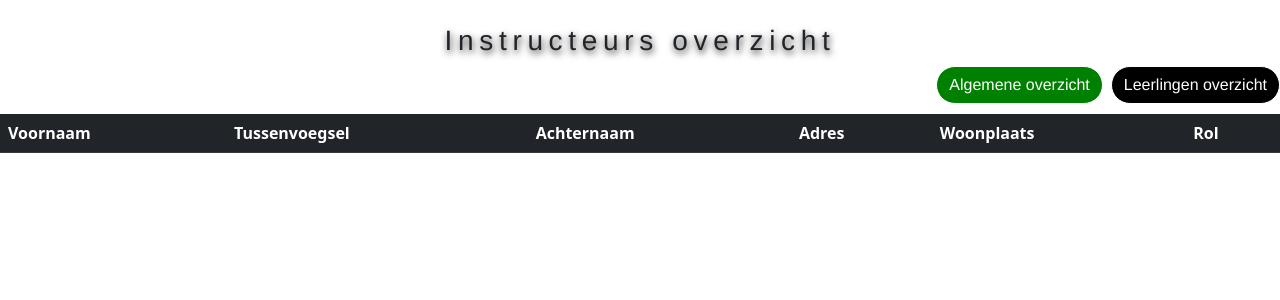
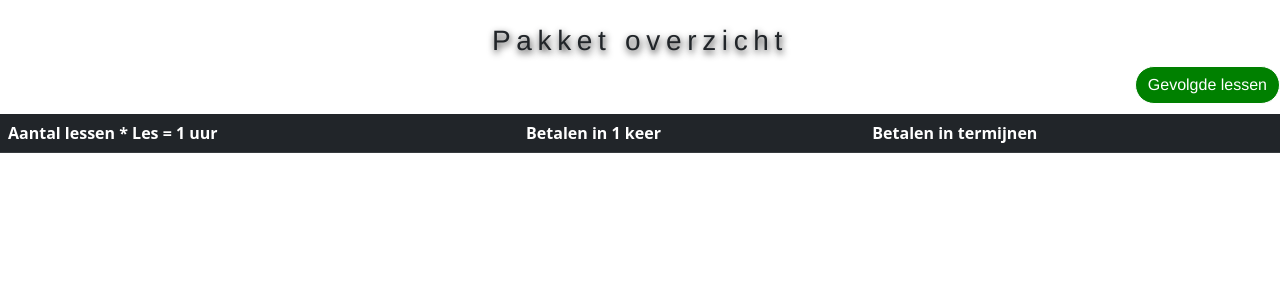
Before and after one commit to Moemin-A/eindexamen, a PHP site: page /Overzicht/indexPakket in a window 1280 px wide. Shown: the top 300 px of the page. Run offline with PHP 8.4, Linux system fonts and the light colour scheme; data that the repository does not hold is empty.

Commit message:
een tabel voor overzicht pakketten
een tabel voor overzicht pakketten is toegevoegd

```diff
--- a/app/views/Overzicht/indexPakket.php
+++ b/app/views/Overzicht/indexPakket.php
@@ -1,19 +1,17 @@
 <br>
-<h3>Instructeurs overzicht</h3>
-<a class="btn btn-primary float-end" href="<?=URLROOT; ?>/Overzicht/indexLeerlingen" role="button" id="btn1" >Leerlingen overzicht</a>
-<a class="btn btn-primary float-end" href="<?=URLROOT; ?>/Overzicht/index" role="button" id="btn2">Algemene overzicht</a>
+<h3>Pakket overzicht</h3>
+<a class="btn btn-primary float-end" href="<?=URLROOT; ?>/Overzicht/index" role="button" id="btn2">Gevolgde lessen</a>
 
 
 <br>
 <table class="table table-dark table-striped">
 <br>
   <thead>
-    <th scope="col">Voornaam</th>
-    <th scope="col">Tussenvoegsel</th>
-    <th scope="col">Achternaam</th>
-    <th scope="col">Adres</th>
-    <th scope="col">Woonplaats</th>
-    <th scope="col">Rol</th>
+    <th scope="col">Aantal lessen * Les = 1 uur</th>
+    <th scope="col">Betalen in 1 keer</th>
+    <th scope="col">Betalen in termijnen</th>
+
+
 
   </thead>
   <tbody>
@@ -37,7 +35,6 @@
   <body>
 
 
-
     <!-- Optional JavaScript; choose one of the two! -->
 
     <!-- Option 1: Bootstrap Bundle with Popper -->
```
